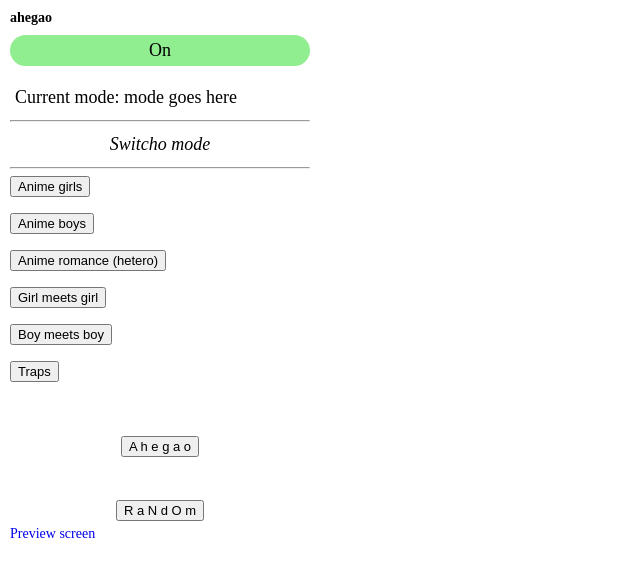
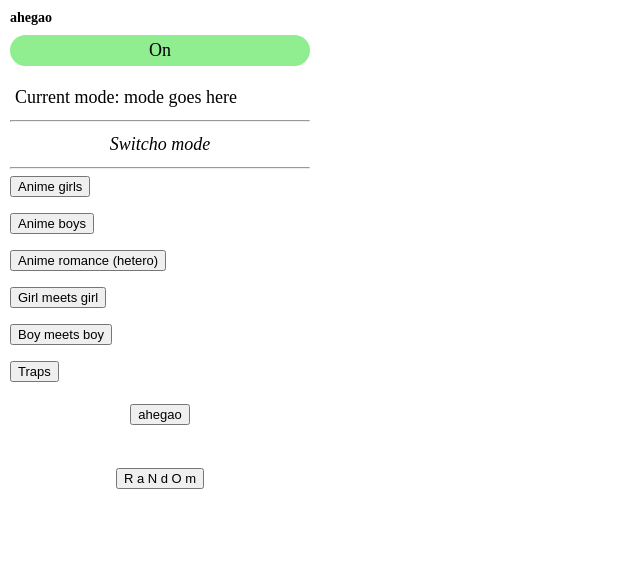
Before and after one commit to mrvivacious/ahegao, a browser extension: page index.html in a window 1280 px wide. Shown: the whole page, without its empty margins (0-640 px from the left). Drawn offline with Linux system fonts and the light colour scheme.

Commit message:
renamed javascript.js to ahegao.js, popup updates category correctly

```diff
--- a/index.html
+++ b/index.html
@@ -8,7 +8,6 @@
     <link href="styles.css" rel="stylesheet" type="text/css" />
     <link rel="icon" href="icon.png"/>
     <script src="links.js"></script>
-    <!-- <script src="javascript.js"></script> -->
   </head>
 
   <body id="popup">
@@ -47,10 +46,10 @@
 
     <button id="traps">Traps</button>
     <br><br>
-    <br><br>
+    <!-- <br><br> -->
 
     <p align="center">
-      <button id="ahegao">A h e g a o</button>
+      <button id="ahegao">ahegao</button>
     </p>
 
     <br><br>
@@ -59,7 +58,7 @@
       <button id="random">R a N d O m</button>
     </p>
 
-    <a href="preview.html" target="_blank">Preview screen</a>
+    <!-- <a href="preview.html" target="_blank">Preview screen</a> -->
 
   </body>
   <!-- Run post popup open -->
--- a/popupFunctions.js
+++ b/popupFunctions.js
@@ -104,6 +104,9 @@ function buttonOnClick() {
     category = this.id;
     chrome.storage.sync.set({currentURLs:category}, function() {});
 
+    // Set the popup
+    currentMode.innerText = categoryPrompt + category;
+
     // do the live reload by sending message to active tab
     chrome.tabs.query({active: true, currentWindow: true}, function(tabs) {
       chrome.tabs.sendMessage(tabs[0].id, {category});
```
Also changed, not shown: ahegao.js (renamed from javascript.js), manifest.json.
